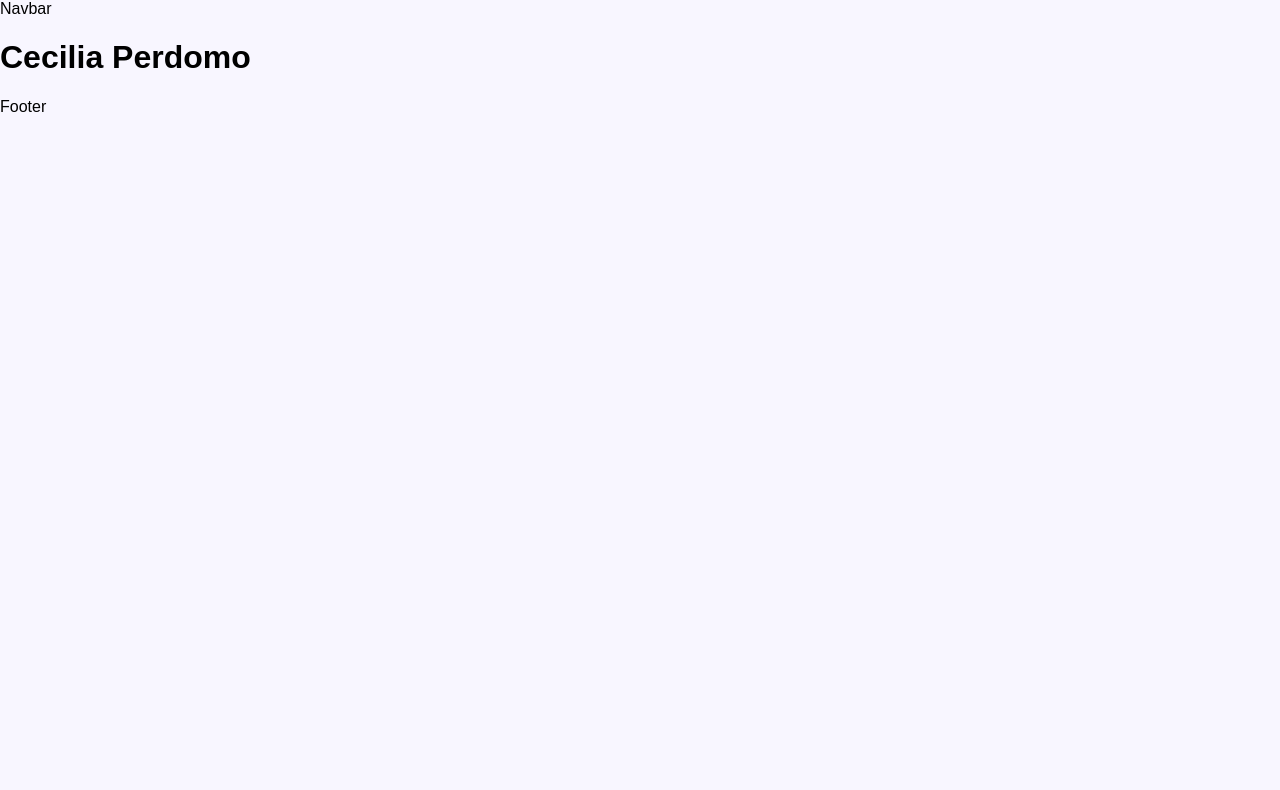
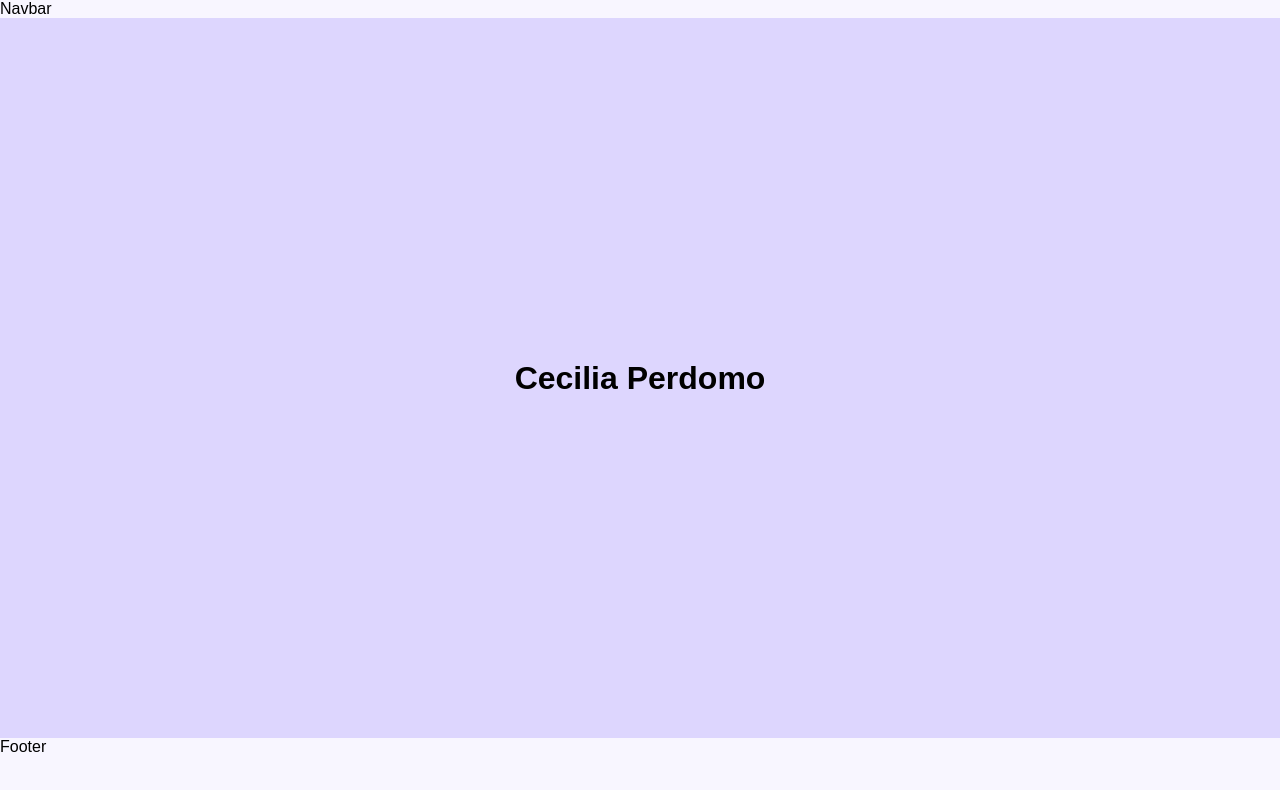
Before and after one commit to CeciliaBPerdomo/portfolio_cecilia, a React (Vite) app: page / in a window 1280 px wide. Shown: the top 790 px of the page. Built offline with nearby package versions, Linux system fonts and the light colour scheme.

Commit message:
Working in Hero

```diff
--- a/src/components/Hero/Hero.jsx
+++ b/src/components/Hero/Hero.jsx
@@ -1,10 +1,14 @@
 import React from 'react'
+
+import {
+  HeroContainerStyled,
+} from "./HeroStyled"
 
 const Hero = () => {
   return (
-    <div>
+    <HeroContainerStyled>
       <h1>Cecilia Perdomo</h1>
-      </div>
+      </HeroContainerStyled>
   )
 }
 
--- /dev/null
+++ b/src/components/Hero/HeroStyled.jsx
@@ -0,0 +1,12 @@
+import styled from 'styled-components';
+// import { motion } from 'framer-motion';
+
+export const HeroContainerStyled = styled.div`
+    background-color: var(--color-border);
+    display: flex;
+    justify-content: space-around;
+    align-items: center;
+    width: 100%;
+    height: 90vh;
+    margin: 0 auto;
+`;
```
Also changed, not shown: 1 other file (tests, documents, lock files or other folders).
